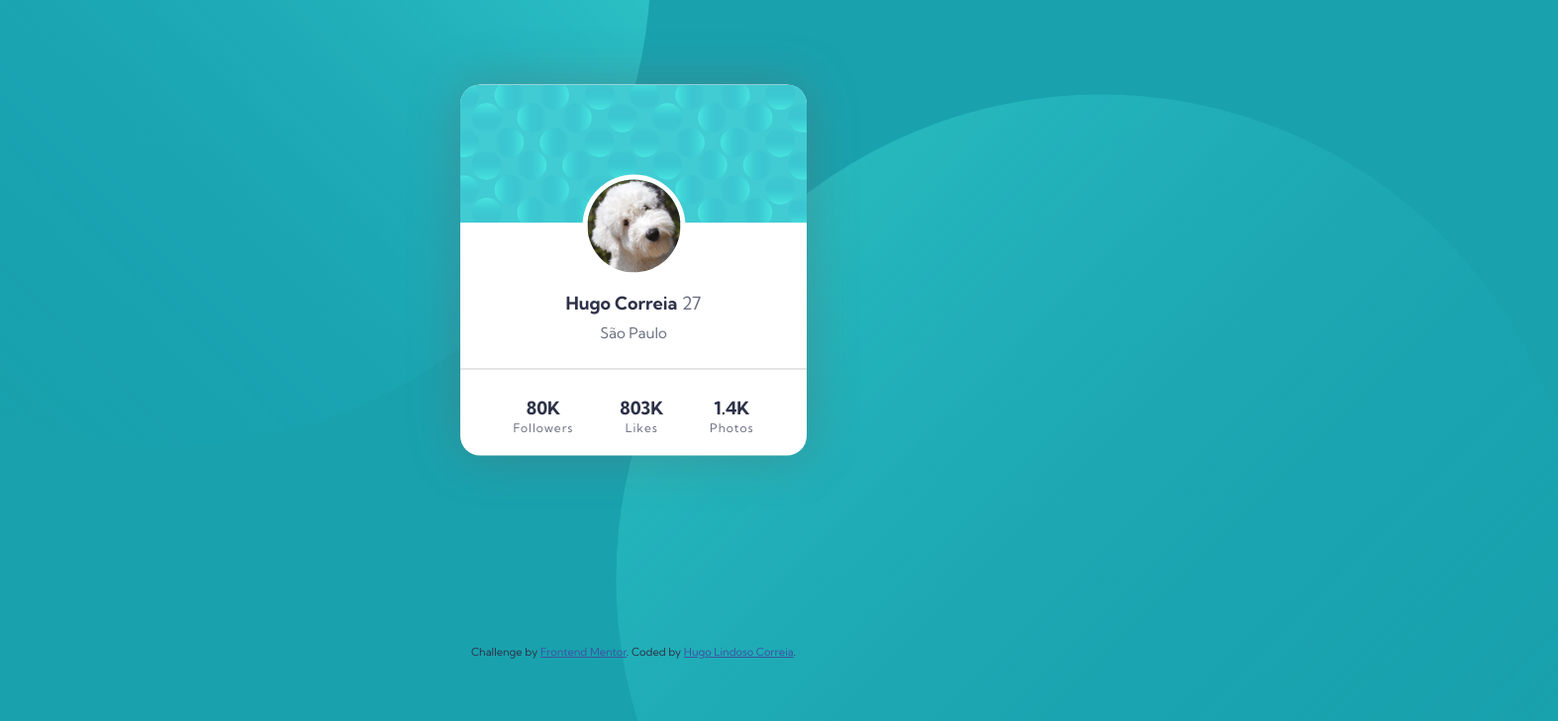
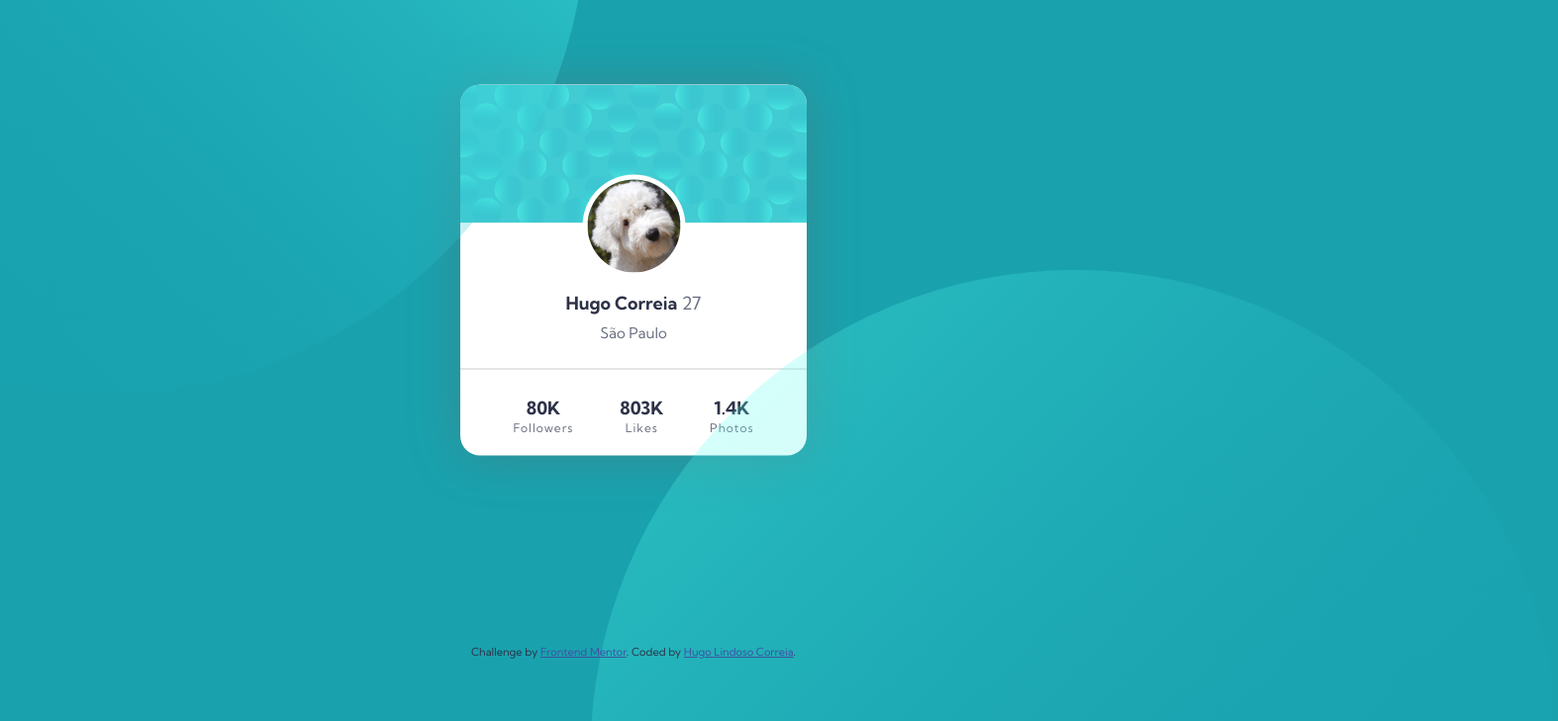
Before and after one commit to HugoLc/FrontendMentor-3, a plain HTML site: page index.html in a window 1280 px wide. Shown: the part 127-856 px from the top of the page at 99% size, 1574 px wide, since content can reach past the window. Before the commit the page ends 800 px from the top, so only its background shows below. Drawn offline with Linux system fonts and the light colour scheme.

Commit message:
Realizada a fixação dos padrões de fundo com relação ao card

```diff
--- a/css/style.css
+++ b/css/style.css
@@ -5,7 +5,7 @@ body{
   height: 100vh;
   font-family: 'Kumbh Sans', sans-serif;
   color: hsl(227, 10%, 46%);
-
+  overflow: hidden;
 }
 
 h1{
@@ -13,18 +13,6 @@ h1{
   font-family: 'Kumbh Sans', sans-serif;
   font-weight: 700;
   color: hsl(229, 23%, 23%);
-}
-
-.pat-top{
-  position: fixed;
-  top: -50%;
-  left: -25%;
-}
-
-.pat-bot{
-  position: fixed;
-  bottom: -50%;
-  right: -25%;
 }
 
 .card{
@@ -38,6 +26,17 @@ h1{
   background: white;
   border-radius: 20px;
   box-shadow: 0 0 50px rgba(100,100,100,0.4);
+}
+.pat-top{
+  position: absolute;
+  bottom: 62px;
+  right: 222px;
+}
+
+.pat-bot{
+  position: absolute;
+  top: 187px;
+    left: 131px;
 }
 
 /* .top{
--- a/index.html
+++ b/index.html
@@ -21,9 +21,10 @@
   </style>
 </head>
 <body>
-  <img class="pat-top" src="images/bg-pattern-top.svg" alt="">
-  <img class="pat-bot" src="images/bg-pattern-bottom.svg" alt="">
+
   <div class="card">
+    <img class="pat-top" src="images/bg-pattern-top.svg" alt="">
+    <img class="pat-bot" src="images/bg-pattern-bottom.svg" alt="">
     <div class="top">
       <img src="images/bg-pattern-card.svg" alt="">
     </div>
```
